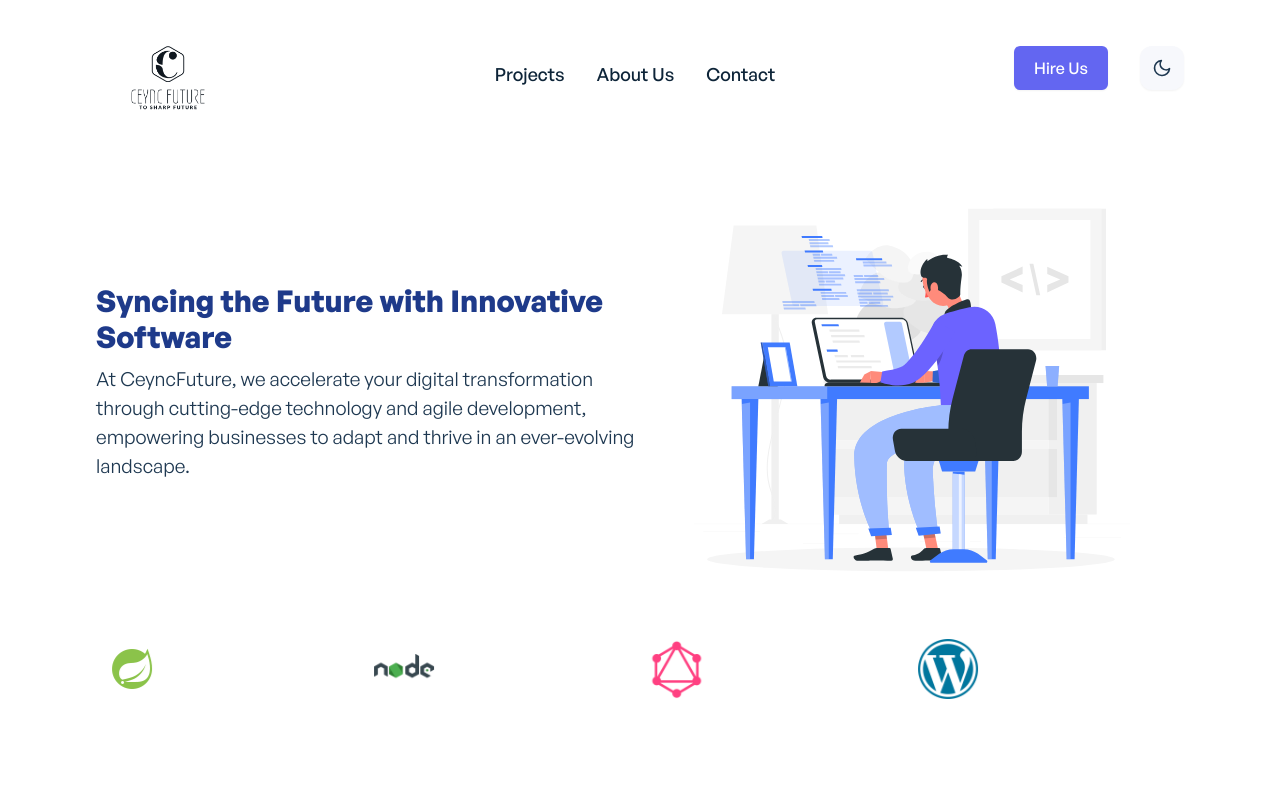
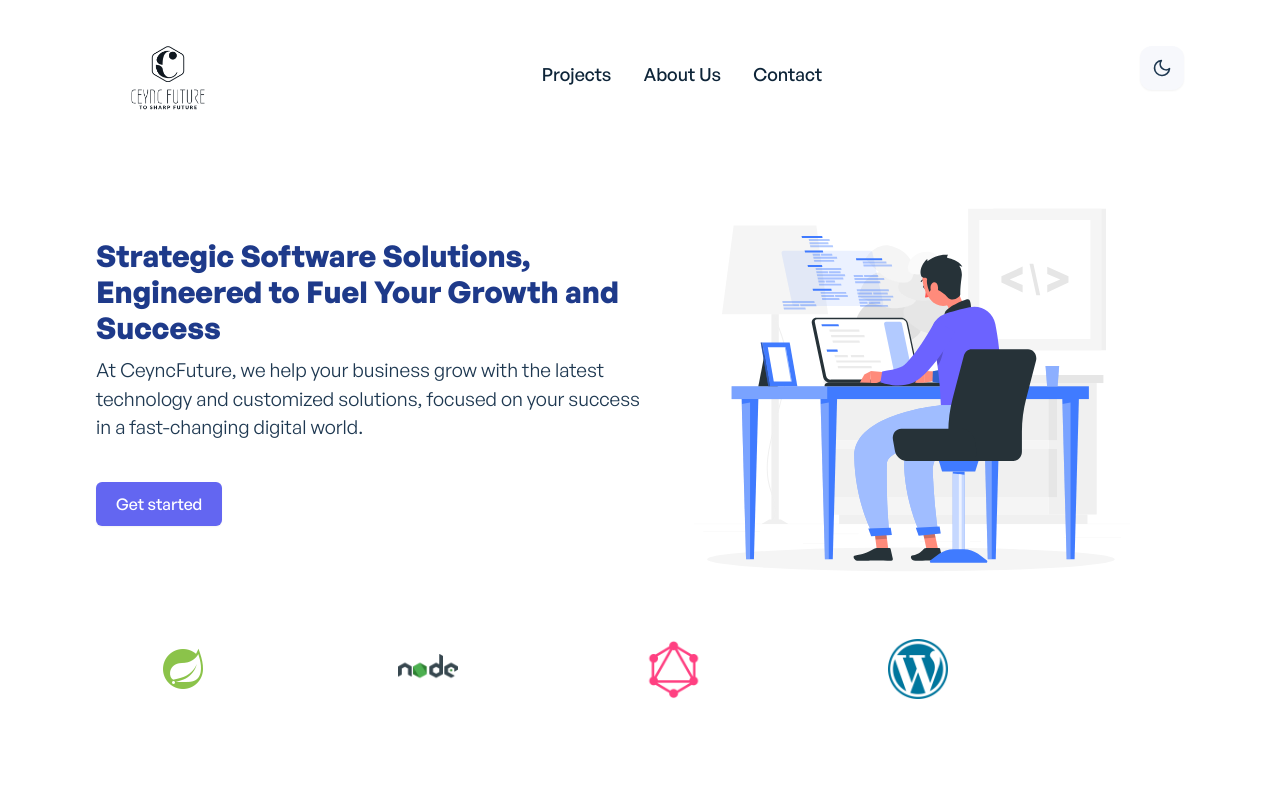
Before and after one commit to CeyncFuture/portfolio, a React (Create React App) app: page / in a window 1280 px wide. Shown: the top 800 px of the page. Built offline with nearby package versions, Linux system fonts and the light colour scheme.

Commit message:
Fixed: counter

```diff
--- a/src/components/about/AboutCounter.jsx
+++ b/src/components/about/AboutCounter.jsx
@@ -2,10 +2,10 @@ import { useCountUp } from 'react-countup';
 import CounterItem from './CounterItem';
 
 const AboutCounter = () => {
-	useCountUp({ ref: 'experienceCounter', enableScrollSpy: true,scrollSpyDelay: 100, end: 4, duration: 1 });
-	useCountUp({ ref: 'githubStarsCounter', enableScrollSpy: true,scrollSpyDelay: 100, end: 20, duration: 2 });
-	useCountUp({ ref: 'feedbackCounter', enableScrollSpy: true,scrollSpyDelay: 100, end: 92, duration: 2 });
-	useCountUp({ ref: 'projectsCounter', enableScrollSpy: true,scrollSpyDelay: 100, end: 77, duration: 2 });
+	useCountUp({ ref: 'experienceCounter', enableScrollSpy: true,scrollSpyDelay: 100, scrollSpyOnce: true, end: 4, duration: 1 });
+	useCountUp({ ref: 'githubStarsCounter', enableScrollSpy: true,scrollSpyDelay: 100, scrollSpyOnce: true, end: 20, duration: 2 });
+	useCountUp({ ref: 'feedbackCounter', enableScrollSpy: true,scrollSpyDelay: 100, scrollSpyOnce: true, end: 92, duration: 2 });
+	useCountUp({ ref: 'projectsCounter', enableScrollSpy: true,scrollSpyDelay: 100, scrollSpyOnce: true, end: 77, duration: 2 });
 
 	return (
 		<div className="mt-10 sm:mt-20 bg-primary-light dark:bg-ternary-dark shadow-sm">
--- a/src/components/shared/AppBanner.jsx
+++ b/src/components/shared/AppBanner.jsx
@@ -1,4 +1,4 @@
-import {useState} from "react";
+import { useState } from "react";
 import useThemeSwitcher from "../../hooks/useThemeSwitcher";
 import { notifyError, notifySuccess, sendEmail } from "../../functions/common";
 import developerLight from "../../images/developer.svg";
@@ -15,13 +15,13 @@ const AppBanner = () => {
   function showHireMeModal() {
     if (!showModal) {
       document
-				.getElementsByTagName('html')[0]
-				.classList.add('overflow-y-hidden');
+        .getElementsByTagName("html")[0]
+        .classList.add("overflow-y-hidden");
       setShowModal(true);
     } else {
       document
-				.getElementsByTagName('html')[0]
-				.classList.remove('overflow-y-hidden');
+        .getElementsByTagName("html")[0]
+        .classList.remove("overflow-y-hidden");
       setShowModal(false);
     }
   }
@@ -37,9 +37,9 @@ const AppBanner = () => {
     try {
       sendEmail(formData);
       e.target.reset();
-		  notifySuccess("Email sent successfully!")
+      notifySuccess("Email sent successfully!");
     } catch (error) {
-		  notifyError("Failed to send email. Please try again!")
+      notifyError("Failed to send email. Please try again!");
       throw error;
     }
 
@@ -67,25 +67,24 @@ const AppBanner = () => {
             className=" text-quaternary-dark  dark:text-primary-light text-2xl md:text-3xl"
             style={{ fontWeight: "bold" }}
           >
-            Syncing the Future with Innovative Software
+            Strategic Software Solutions, Engineered to Fuel Your Growth and Success
+
           </h1>
           <p
             className=" text-ternary-dark  dark:text-primary-light"
             style={{ fontSize: "1.2rem", marginTop: "10px" }}
           >
-            At CeyncFuture, we accelerate your digital transformation through
-            cutting-edge technology and agile development, empowering businesses
-            to adapt and thrive in an ever-evolving landscape.
+            At CeyncFuture, we help your business grow with the latest technology and customized solutions, focused on your success in a fast-changing digital world.
           </p>
-          {/* <div className="border-t-2 pt-3 sm:pt-0 sm:border-t-0 border-primary-light dark:border-secondary-dark">
+          <div className="md:flex mt-10">
             <span
               onClick={showHireMeModal}
-							className="font-general-variable block text-left text-md bg-indigo-500 hover:bg-indigo-600 text-white shadow-sm rounded-sm px-4 py-2 mt-2 duration-300 w-24"
+              className="text-md font-general-medium bg-indigo-500 hover:bg-indigo-600 text-white shadow-sm rounded-md px-5 py-2.5 duration-300"
               aria-label="Hire Me Button"
             >
-							<Button title="Hire Us" />
+              <Button title="Get started" />
             </span>
-					</div> */}
+          </div>
         </motion.div>
 
         {/* Right image content */}
@@ -105,10 +104,7 @@ const AppBanner = () => {
       {/* Hire me modal */}
       <div>
         {showModal ? (
-					<HireMeModal
-						onClose={showHireMeModal}
-						onRequest={requestSend}
-					/>
+          <HireMeModal onClose={showHireMeModal} onRequest={requestSend} />
         ) : null}
         {showModal ? showHireMeModal : null}
       </div>
--- a/src/components/shared/AppHeader.jsx
+++ b/src/components/shared/AppHeader.jsx
@@ -183,7 +183,7 @@ const AppHeader = () => {
 					>
 						Contact
 					</ScrollLink>
-					<div className="border-t-2 pt-3 sm:pt-0 sm:border-t-0 border-primary-light dark:border-secondary-dark">
+					{/* <div className="border-t-2 pt-3 sm:pt-0 sm:border-t-0 border-primary-light dark:border-secondary-dark">
 						<span
 							onClick={showHireMeModal}
 							className="font-general-variable sm:hidden block text-left text-md bg-indigo-500 hover:bg-indigo-600 text-white shadow-sm rounded-sm px-4 py-2 mt-2 duration-300 w-24"
@@ -191,7 +191,7 @@ const AppHeader = () => {
 						>
 							<Button title="Hire Us" />
 						</span>
-					</div>
+					</div> */}
 				</div>
 
 				{/* Header links large screen */}
@@ -251,7 +251,7 @@ const AppHeader = () => {
 
 				{/* Header right section buttons */}
 				<div className="hidden sm:flex justify-between items-center flex-col md:flex-row">
-					<div className="hidden md:flex">
+					{/* <div className="hidden md:flex">
 						<span
 							onClick={showHireMeModal}
 							className="text-md font-general-medium bg-indigo-500 hover:bg-indigo-600 text-white shadow-sm rounded-md px-5 py-2.5 duration-300"
@@ -259,7 +259,7 @@ const AppHeader = () => {
 						>
 							<Button title="Hire Us" />
 						</span>
-					</div>
+					</div> */}
 
 					{/* Theme switcher large screen */}
 					<div
--- a/src/css/reactSlick.css
+++ b/src/css/reactSlick.css
@@ -17,3 +17,9 @@
     opacity: .2;
     color: var(--primary-dark);
 }
+
+#root > div.bg-secondary-light.dark\:bg-primary-dark.transition.duration-300 > div:nth-child(2) > div.slick-slider.slick-initialized{
+    width: 90%;
+    margin-left: auto;
+    margin-right: auto;
+}
```
Also changed, not shown: src/css/main.css (line endings or trailing spaces). Lines whose indentation alone changed are shown as unchanged.
